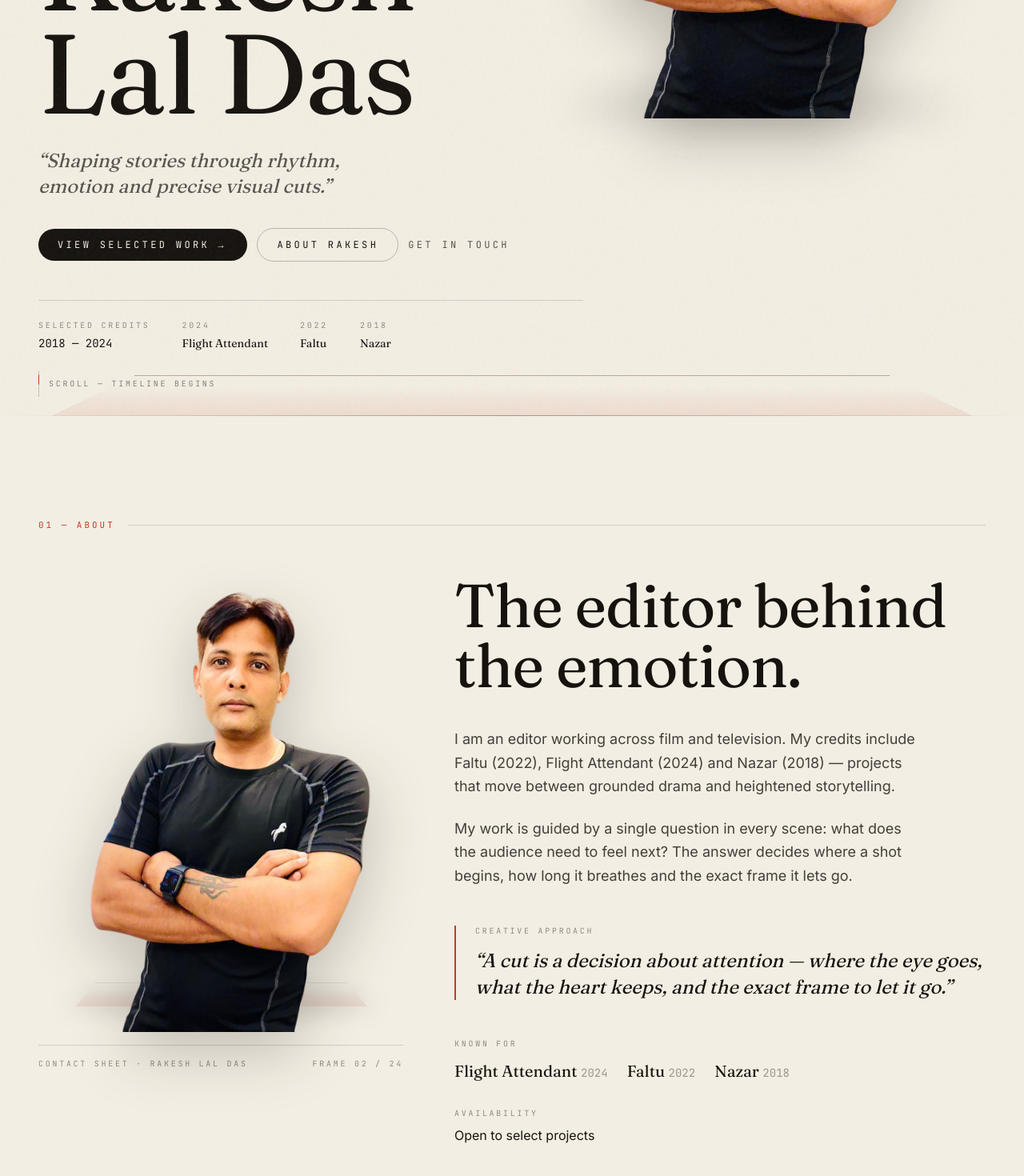
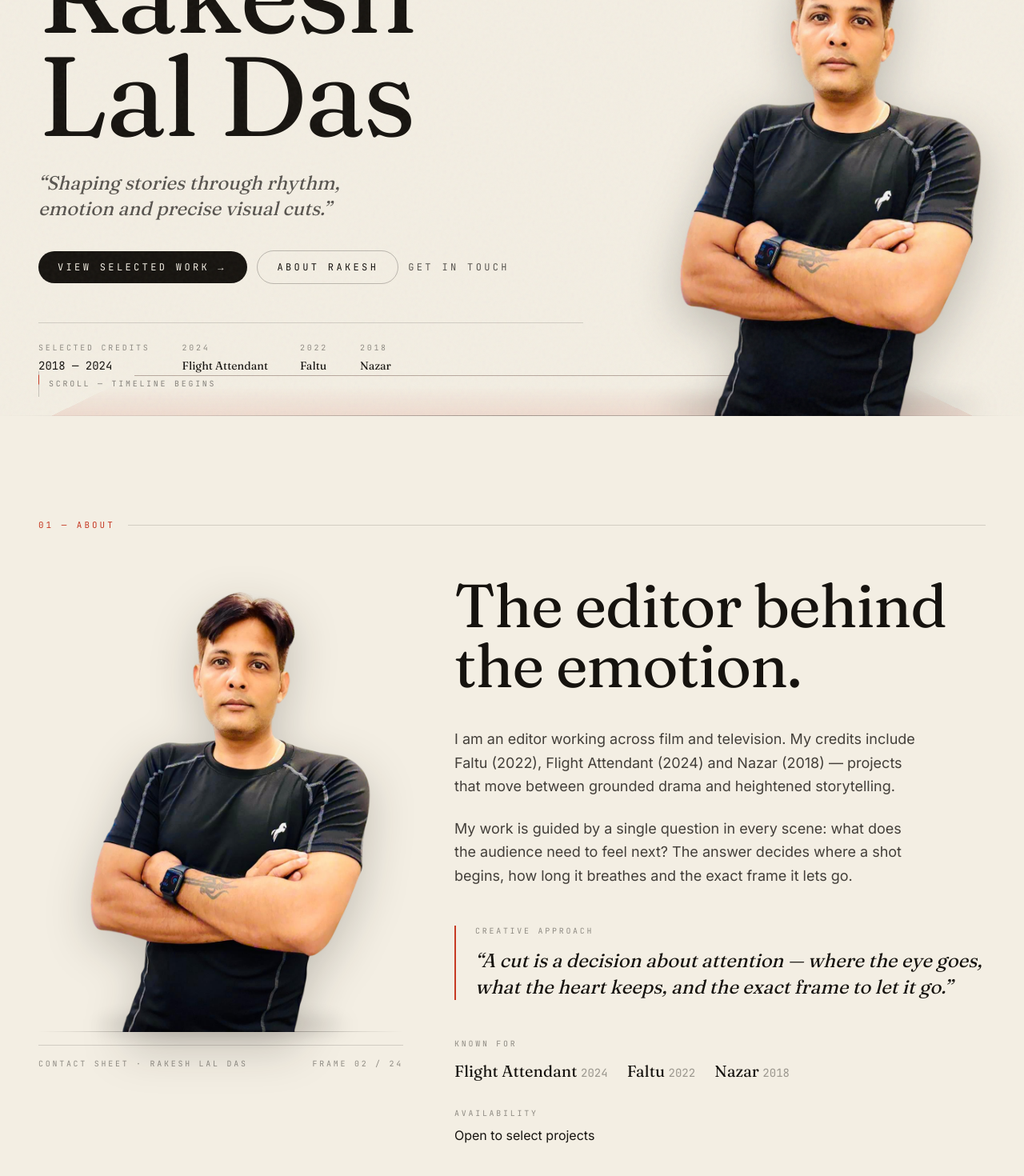
Before and after one commit to akashveritos-dot/collegeage.portfolio, a Next.js app: page / in a window 1280 px wide. Shown: the part 280-1750 px from the top of the page at 80% size. Built offline with nearby package versions, Linux system fonts and the light colour scheme.

Commit message:
initial changes 2

```diff
--- a/components/sections/About.tsx
+++ b/components/sections/About.tsx
@@ -17,32 +17,22 @@ export default function About() {
           {/* Sticky portrait */}
           <div className="lg:col-span-5">
             <div className="lg:sticky lg:top-28">
-              {/* Cutout portrait — no box, standing on a 3D ground line */}
-              <div className="relative aspect-[4/5] w-full [perspective:700px]">
+              {/* Cutout portrait — no box, standing directly on the ground line */}
+              <div className="relative aspect-[4/5] w-full">
+                {/* grounding shadow + line sit exactly at the image's bottom edge */}
                 <div
                   aria-hidden
-                  className="absolute inset-x-0 bottom-8 h-24 [perspective:600px]"
+                  className="absolute inset-x-0 bottom-0 z-0"
                 >
-                  <div
-                    className="mx-auto h-full w-[80%] border-t border-graphite/25"
-                    style={{
-                      transform: "rotateX(74deg)",
-                      transformOrigin: "bottom",
-                      background:
-                        "linear-gradient(to top, rgba(198,58,36,0.10), transparent 70%)",
-                    }}
-                  />
+                  <div className="mx-auto h-4 w-[68%] rounded-[100%] bg-graphite/25 blur-md" />
+                  <div className="-mt-px h-px w-full bg-gradient-to-r from-transparent via-graphite/45 to-transparent" />
                 </div>
-                <div
-                  aria-hidden
-                  className="absolute inset-x-10 bottom-7 h-5 rounded-[100%] bg-graphite/25 blur-lg"
-                />
                 <Image
                   src={profile.image}
                   alt={profile.imageAlt}
                   fill
                   sizes="(max-width: 1024px) 90vw, 40vw"
-                  className="object-contain object-bottom drop-shadow-[0_24px_36px_rgba(22,19,15,0.22)]"
+                  className="relative z-[1] object-contain object-bottom drop-shadow-[0_18px_28px_rgba(22,19,15,0.22)]"
                 />
               </div>
               <div className="mt-4 flex items-center justify-between border-t border-graphite/15 pt-4 font-mono text-[0.62rem] uppercase tracking-label text-graphite/45">
--- a/components/sections/Hero.tsx
+++ b/components/sections/Hero.tsx
@@ -12,7 +12,7 @@ export default function Hero() {
       id="home"
       className="relative flex min-h-[100svh] flex-col overflow-hidden pt-20 sm:pt-28"
     >
-      {/* 3D perspective ground line the figure stands on */}
+      {/* 3D perspective ground line the figure stands on — pinned to section bottom */}
       <div
         aria-hidden
         className="pointer-events-none absolute inset-x-0 bottom-0 z-0 [perspective:700px]"
@@ -29,8 +29,8 @@ export default function Hero() {
         <div className="absolute inset-x-0 bottom-0 h-px bg-gradient-to-r from-transparent via-graphite/35 to-transparent" />
       </div>
 
+      {/* Text block */}
       <div className="shell relative z-10 flex flex-1 flex-col lg:grid lg:grid-cols-12 lg:items-center lg:gap-6">
-        {/* Text block */}
         <div className="relative z-10 shrink-0 lg:col-span-7">
           <motion.p
             className="label mb-3 flex items-center gap-3 sm:mb-6"
@@ -97,7 +97,7 @@ export default function Hero() {
             </a>
           </motion.div>
 
-          {/* selected credits strip — desktop only (keeps mobile first-view clean) */}
+          {/* selected credits strip — desktop only */}
           <motion.dl
             className="mt-12 hidden flex-wrap gap-x-10 gap-y-4 border-t border-graphite/15 pt-6 lg:flex"
             initial={{ opacity: 0 }}
@@ -124,20 +124,21 @@ export default function Hero() {
             ))}
           </motion.dl>
         </div>
+      </div>
 
-        {/* Portrait — flexes to fill the remaining first-view height on mobile,
-            absolutely anchored to the bottom-right on desktop. Cutout, no box. */}
-        <div className="relative flex min-h-0 flex-1 items-end justify-center lg:col-span-5 lg:block lg:flex-none">
+      {/* Portrait — DIRECT child of the section, so its bottom shares the exact
+          same reference as the ground line. Cutout, no box; feet touch the line.
+          Mobile: in normal flow at the bottom. Desktop: absolute bottom-right. */}
       <motion.div
-            className="relative h-full max-h-[52vh] w-full max-w-[15rem] xs:max-w-[17rem] sm:max-h-[58vh] sm:max-w-[20rem] lg:absolute lg:bottom-0 lg:right-[max(1.5rem,calc((100vw-1600px)/2+3rem))] lg:max-h-none lg:h-[86vh] lg:w-[40vw] lg:max-w-[600px]"
+        className="pointer-events-none relative z-[5] mx-auto -mt-2 h-[42vh] w-full max-w-[15rem] shrink-0 xs:max-w-[17rem] sm:h-[46vh] sm:max-w-[20rem] lg:absolute lg:bottom-0 lg:right-[max(1.5rem,calc((100vw-1600px)/2+1rem))] lg:mx-0 lg:mt-0 lg:h-[84vh] lg:max-h-[860px] lg:w-[36vw] lg:max-w-[540px]"
         initial={{ opacity: 0, y: 40 }}
         animate={{ opacity: 1, y: 0 }}
         transition={{ delay: 0.5, duration: 1.1, ease: [0.16, 1, 0.3, 1] }}
       >
-            {/* soft grounding shadow under the figure */}
+        {/* soft grounding shadow right under the figure */}
         <div
           aria-hidden
-              className="absolute inset-x-6 bottom-1 h-5 rounded-[100%] bg-graphite/25 blur-lg sm:h-6 sm:blur-xl"
+          className="absolute inset-x-8 bottom-0 h-4 rounded-[100%] bg-graphite/25 blur-lg sm:h-5"
         />
         <Image
           src={profile.image}
@@ -145,17 +146,15 @@ export default function Hero() {
           fill
           priority
           sizes="(max-width: 1024px) 70vw, 40vw"
-              className="object-contain object-bottom drop-shadow-[0_24px_36px_rgba(22,19,15,0.25)]"
+          className="object-contain object-bottom drop-shadow-[0_20px_30px_rgba(22,19,15,0.25)]"
         />
       </motion.div>
-        </div>
-      </div>
 
-      {/* Scroll indicator — desktop only */}
+      {/* Scroll indicator — desktop only, sits left of the portrait */}
       <motion.a
         href="#about"
         aria-label="Scroll to about section"
-        className="shell relative z-10 hidden items-center gap-3 pb-6 font-mono text-[0.62rem] uppercase tracking-label text-graphite/50 lg:flex"
+        className="shell pointer-events-auto absolute inset-x-0 bottom-6 z-10 hidden items-center gap-3 font-mono text-[0.62rem] uppercase tracking-label text-graphite/50 lg:flex"
         initial={{ opacity: 0 }}
         animate={{ opacity: 1 }}
         transition={{ delay: 1.4, duration: 0.8 }}
```
Lines whose indentation alone changed are shown as unchanged.
